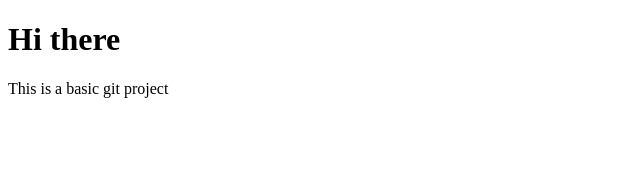
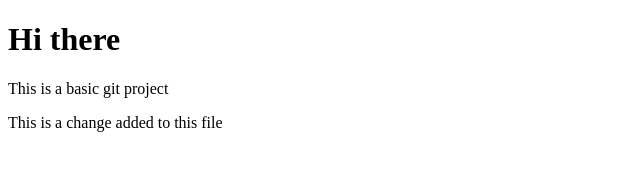
Before and after one commit to ym98274/git-project-three, a plain HTML site: page index.html in a window 1280 px wide. Shown: the whole page, without its empty margins (0-640 px from the left). Drawn offline with Linux system fonts and the light colour scheme.

Commit message:
Update index.html

```diff
--- a/index.html
+++ b/index.html
@@ -9,6 +9,8 @@
 
 
 <p> This is a basic git project </p>
+
+<p> This is a change added to this file </p>
 <body>
 
 </body>
```
